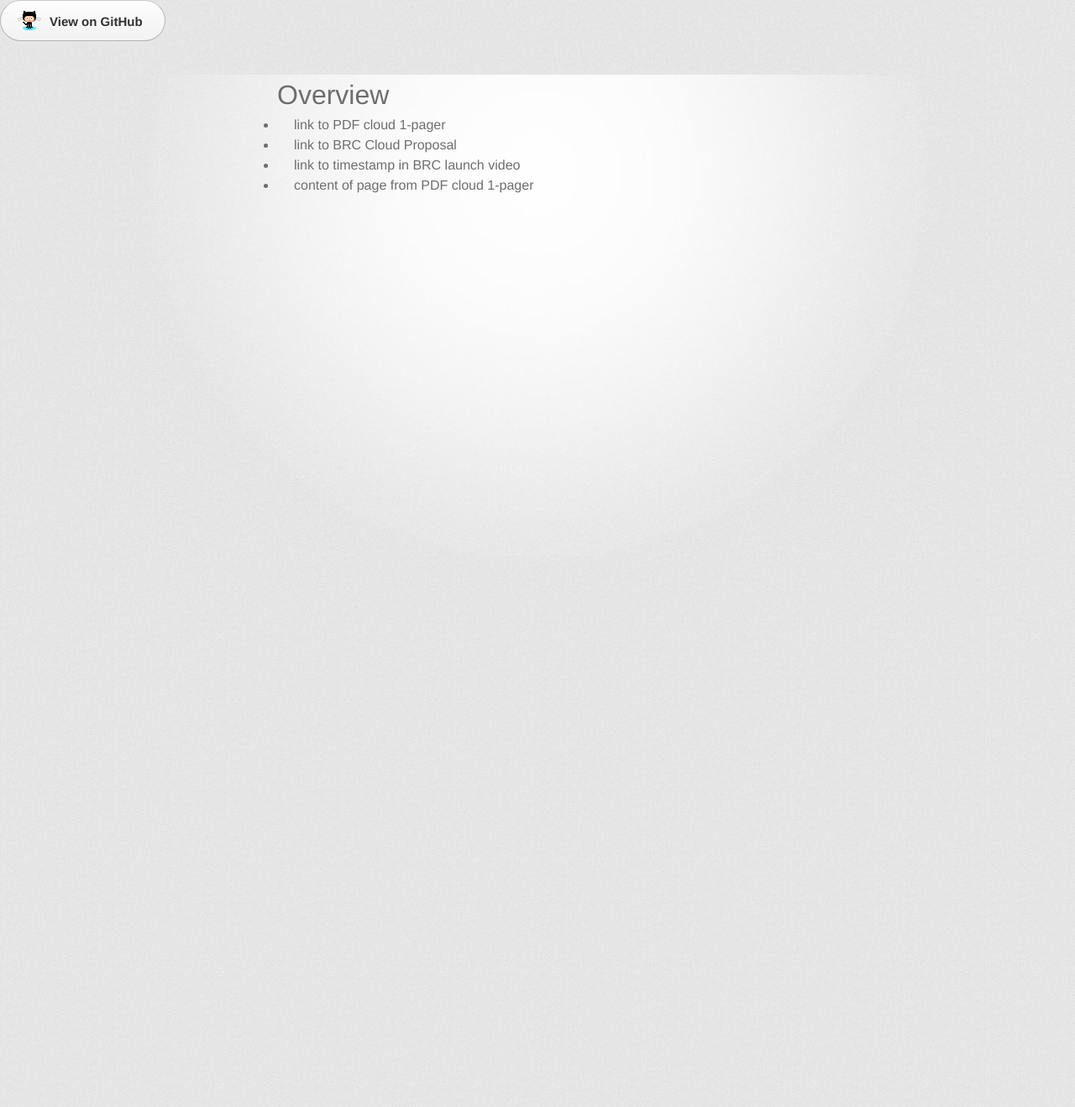
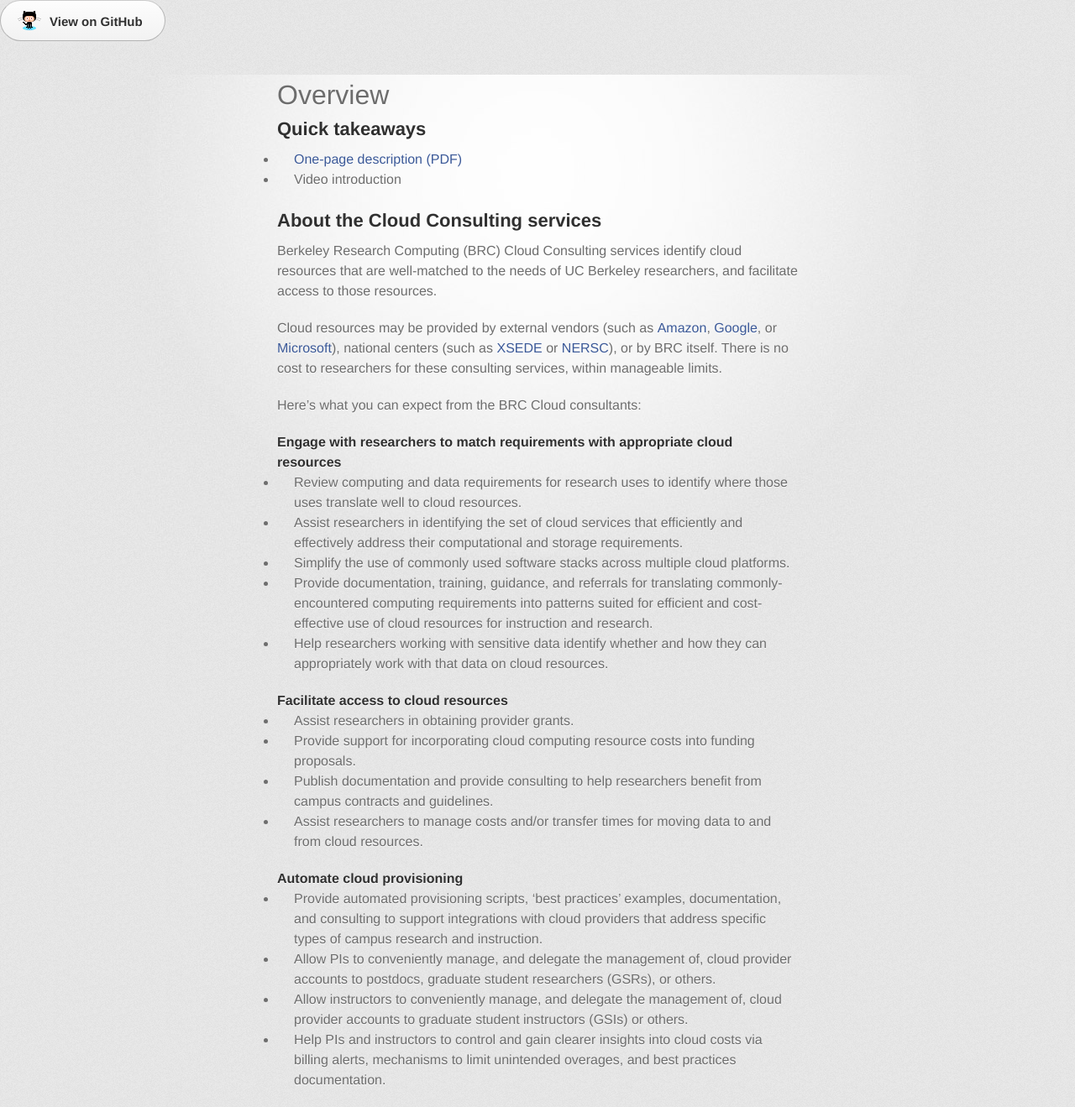
Before and after one commit to ucberkeley/brc-draft-documentation, a Jekyll site: the page built from cloud/overview.md, in a window 1280 px wide. Shown: the whole page at 84% size. Built offline with Jekyll 4.4.1, drawn with Linux system fonts in a browser that asks for light colours; before the commit the page ends 900 px from its top, so only the background shows below that.

Commit message:
Added media directory, PDF one-pager. Added initial content to overview document.

```diff
--- a/cloud/overview.md
+++ b/cloud/overview.md
@@ -4,7 +4,37 @@ layout: default
 
 # Overview
 
-- link to PDF cloud 1-pager
-- link to BRC Cloud Proposal
-- link to timestamp in BRC launch video
-- content of page from PDF cloud 1-pager
+## Quick takeaways
+
+* [One-page description (PDF)](https://ucberkeley.github.io/brc-draft-documentation/cloud/BRC-CloudConsultingOnePager.pdf)
+* Video introduction
+
+## About the Cloud Consulting services
+
+Berkeley Research Computing (BRC) Cloud Consulting services identify cloud resources that are well-matched to the needs of UC Berkeley researchers, and facilitate access to those resources.
+
+Cloud resources may be provided by external vendors (such as [Amazon](http://aws.amazon.com/), [Google](https://cloud.google.com/), or [Microsoft](https://azure.microsoft.com/en-us/)), national centers (such as [XSEDE](https://www.xsede.org/) or [NERSC](https://www.nersc.gov/)), or by BRC itself. There is no cost to researchers for these consulting services, within manageable limits.
+
+Here's what you can expect from the BRC Cloud consultants:
+
+#### Engage with researchers to match requirements with appropriate cloud resources
+
+* Review computing and data requirements for research uses to identify where those uses translate well to cloud resources.
+* Assist researchers in identifying the set of cloud services that efficiently and effectively address their computational and storage requirements.
+* Simplify the use of commonly used software stacks across multiple cloud platforms.
+* Provide documentation, training, guidance, and referrals for translating commonly-encountered computing requirements into patterns suited for efficient and cost-effective use of cloud resources for instruction and research.
+* Help researchers working with sensitive data identify whether and how they can appropriately work with that data on cloud resources.
+
+#### Facilitate access to cloud resources
+
+* Assist researchers in obtaining provider grants.
+* Provide support for incorporating cloud computing resource costs into funding proposals.
+* Publish documentation and provide consulting to help researchers benefit from campus contracts and guidelines.
+* Assist researchers to manage costs and/or transfer times for moving data to and from cloud resources.
+
+#### Automate cloud provisioning
+
+* Provide automated provisioning scripts, ‘best practices’ examples, documentation, and consulting to support integrations with cloud providers that address specific types of campus research and instruction.
+* Allow PIs to conveniently manage, and delegate the management of, cloud provider accounts to postdocs, graduate student researchers (GSRs), or others.
+* Allow instructors to conveniently manage, and delegate the management of, cloud provider accounts to graduate student instructors (GSIs) or others.
+* Help PIs and instructors to control and gain clearer insights into cloud costs via billing alerts, mechanisms to limit unintended overages, and best practices documentation.
```
Also changed, not shown: 1 other file.
